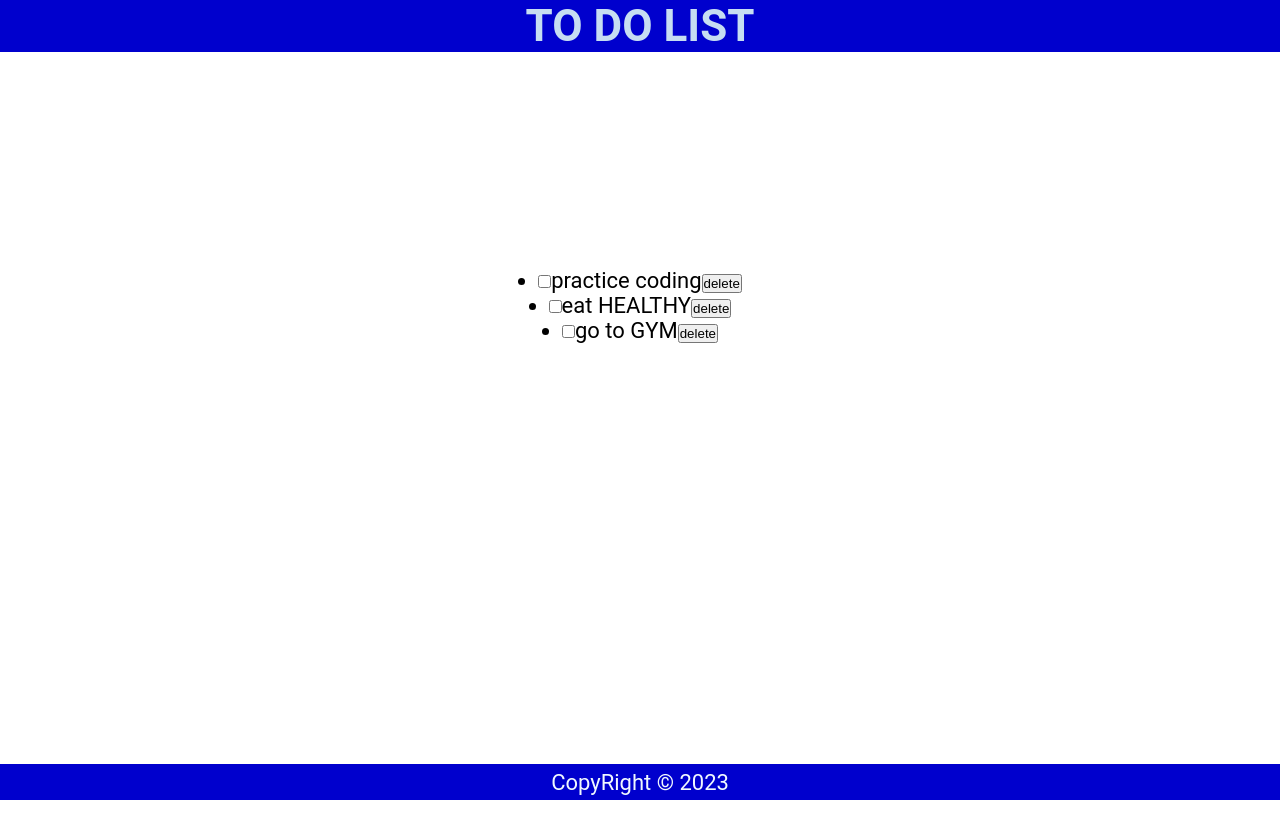
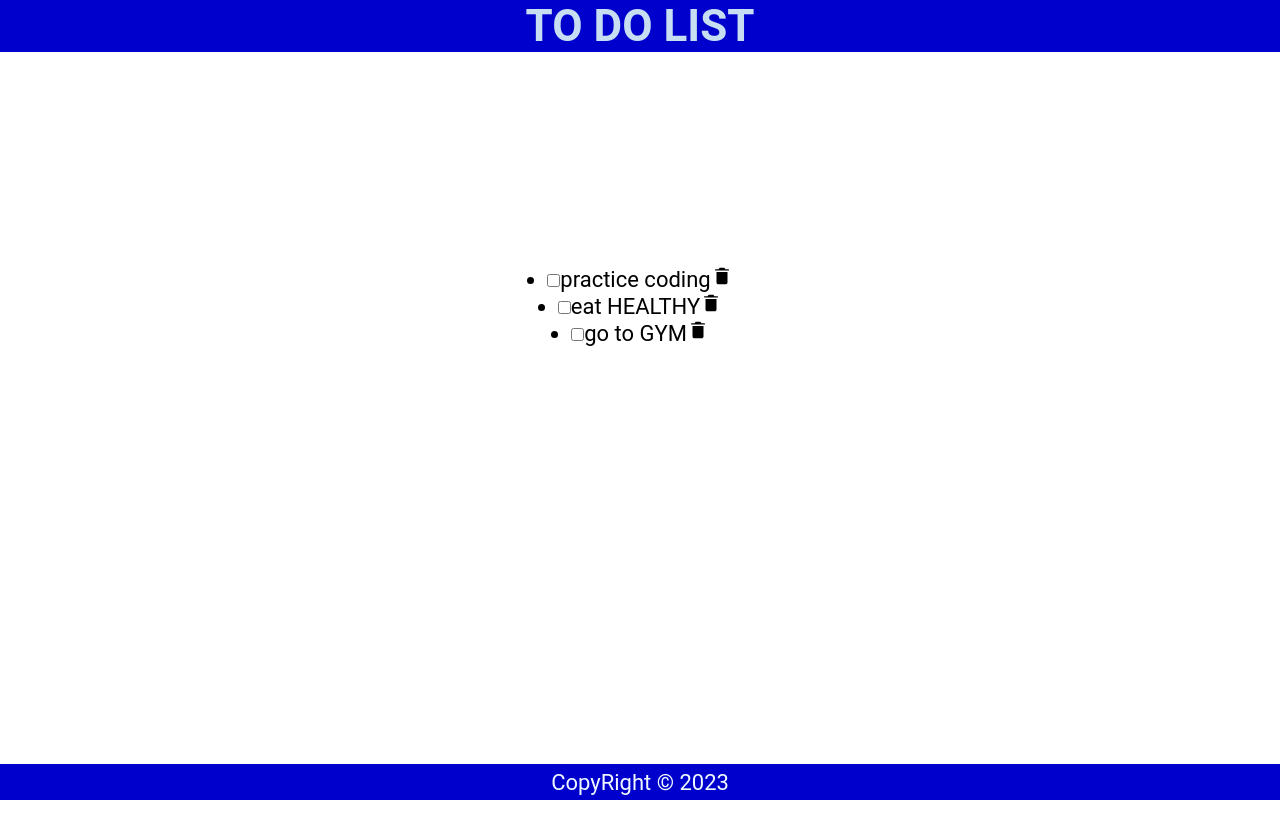
Before and after one commit to HarishM-git/react-projects, a React (Create React App) app in the folder money/: page / in a window 1280 px wide. Shown: the top 838 px of the page. Built offline with nearby package versions, Linux system fonts and the light colour scheme.

Commit message:
added delete button

```diff
--- a/money/src/Content.js
+++ b/money/src/Content.js
@@ -1,5 +1,7 @@
 import React from 'react';
 import {useState} from 'react';
+import { FaTrashCanArrowUp } from "react-icons/fa6";
+import { IoMdTrash } from "react-icons/io";
 
 
 const Content = () => {
@@ -36,7 +38,7 @@ const Content = () => {
           <li>
             <input type="checkbox" name="check" id={item.id} />
             <label>{item.label}</label>
-            <button>delete</button>
+            <span><IoMdTrash /></span>
           </li>
 
         </ul>
```
